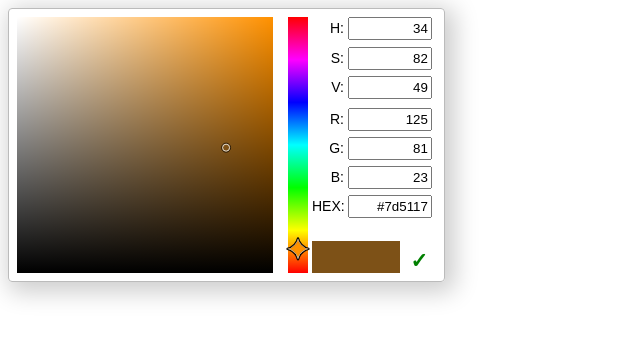
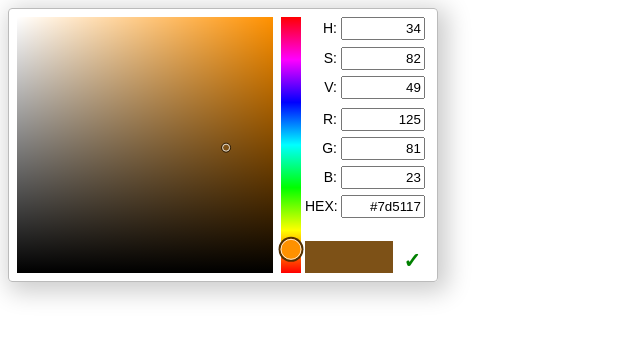
Before and after one commit to saaratrix/color-scheme-helper, a Svelte app: page / in a window 1280 px wide. Shown: the top 338 px of the page, without its empty margins (0-640 px from the left). Built offline with nearby package versions, Linux system fonts and the light colour scheme.

Commit message:
Changed slider thingy again to a circle thingy!

```diff
--- a/src/color-selector/ColorPicker.svelte
+++ b/src/color-selector/ColorPicker.svelte
@@ -15,8 +15,6 @@
   let rgbContext: CanvasRenderingContext2D | undefined;
   // Indicator to transform up & down based on color!
   let rgbPointyIndicator: HTMLElement | undefined;
-  // SVG Path to get the fill
-  let rgbPointyPath: SVGPathElement | undefined;
 
   let svPointerDown: boolean = false;
   let rgbPointerDown: boolean = false;
@@ -30,15 +28,15 @@
     rgbContext = rgbCanvas.getContext('2d');
 
     drawRGBStrip(rgbCanvas);
-    drawHSVBlock(hsvToRGBAToCSS($hue, 1, 1), svCanvas);
+    drawHSVBlock(hsvToRGBAToCSS($hue, 1, 1, 1), svCanvas);
 
     subscriptions.push(
       hue.subscribe(h => {
-        const rgba = hsvToRGBAToCSS(h, 1, 1);
+        const rgba = hsvToRGBAToCSS(h, 1, 1, 1);
         drawHSVBlock(rgba, svCanvas);
         const rgbIndicatorTop = (((360 - h) / 360) * rgbCanvas.height);
-        rgbPointyIndicator.style.transform = `translateY(${rgbIndicatorTop}px)`;
-        rgbPointyPath.style.fill = rgba;
+        rgbPointyIndicator.style.transform = `translate(-0.5px, ${rgbIndicatorTop}px)`;
+        rgbPointyIndicator.style.backgroundColor = rgba;
       }),
       saturation.subscribe(s => {
         svIndicator.style.transform = getSVIndicatorTransform(s, $value);
@@ -144,7 +142,7 @@ $circle-radius: 10px;
 $outer-color: rgba(0, 0, 0, 0.67);
 $inner-color: rgba(255, 255, 255, 0.8);
 
-$rgb-padding-left: 15px;
+$rgb-margin-left: 8px;
 $rgb-indicator-outer-bg: #0d0d0d;
 $rgb-indicator-inner-bg: seashell;
 
@@ -159,13 +157,21 @@ $rgb-indicator-inner-bg: seashell;
 }
 
 .color-picker-rgb-container {
-  padding-left: $rgb-padding-left;
+  margin-left: $rgb-margin-left;
 }
 
 .color-picker-circle-indicator,
 .color-picker-inner-circle,
-.color-picker-rgb-slider {
+.color-picker-rgb-slider,
+.color-picker-rgb-slider-inner {
   position: absolute;
+  // We only listen to the
+  pointer-events: none;
+}
+
+.color-picker-saturation-lightness,
+.color-picker-rgb {
+  cursor: pointer;
 }
 
 .color-picker-circle-indicator {
@@ -183,15 +189,23 @@ $rgb-indicator-inner-bg: seashell;
 }
 
 .color-picker-rgb-slider {
-  width: 28px;
-  height: 28px;
+  width: 25px;
+  height: 25px;
+
   // Set the top negative to half height so the transform that will be applied can just be the position!
-  top: -14px;
-  left: 11px;
+  top: -12.5px;
+  left: -2.5px;
 
   pointer-events: none;
-  stroke: rgba(255, 255, 255, 0.8);
-  stroke-width: 0.6;
+  border: 2px solid $outer-color;
+  border-radius: 12.5px;
+}
+
+.color-picker-rgb-slider-inner {
+  width: 100%;
+  height: 100%;
+  border: 1px solid $inner-color;
+  border-radius: 12.5px;
 }
 
 </style>
@@ -201,35 +215,7 @@ $rgb-indicator-inner-bg: seashell;
       <canvas bind:this={svCanvas} on:pointerdown={onSVPointerDown} width="256" height="256" class="color-picker-saturation-lightness"></canvas>
     </div>
     <div class="color-picker-rgb-container">
-      <div bind:this={rgbPointyIndicator} class="color-picker-rgb-slider">
-        <!-- svg source: https://stackoverflow.com/a/45455766 -->
-        <svg viewBox="0 0 10 10">
-          <defs>
-            <!-- source: https://stackoverflow.com/a/42449363 -->
-            <filter id='inset' x='-50%' y='-50%' width='200%' height='200%'>
-              <!--outside-stroke-->
-              <feFlood flood-color="black" result="outside-color"/>
-              <!-- we hide the "outer" border because it's anti-aliased. -->
-              <!-- then we render the inside stroke with the stroke attribute. -->
-              <feMorphology in="SourceAlpha" operator="dilate" radius="0"/>
-              <feComposite in="outside-color" operator="in" result="outside-stroke"/>
-              <!--inside-stroke-->
-              <feFlood flood-color="rgba(0, 0, 0, 0.67)" result="inside-color"/>
-              <feComposite in2="SourceAlpha" operator="in" result="inside-stroke"/>
-              <!--fill-area-->
-              <feMorphology in="SourceAlpha" operator="erode" radius="0.25"/>
-              <feComposite in="SourceGraphic" operator="in" result="fill-area"/>
-              <!--merge graphics-->
-              <feMerge>
-                <feMergeNode in="outside-stroke"/>
-                <feMergeNode in="inside-stroke"/>
-                <feMergeNode in="fill-area"/>
-              </feMerge>
-            </filter>
-          </defs>
-          <path bind:this={rgbPointyPath} fill="red" d="M5 1 Q5.8 4.2 9 5 Q5.8 5.8 5 9 Q4.2 5.8 1 5 Q4.2 4.2 5 1z" filter="url(#inset)"></path>
-        </svg>
-      </div>
+      <div bind:this={rgbPointyIndicator} class="color-picker-rgb-slider"><div class="color-picker-rgb-slider-inner"></div></div>
       <canvas bind:this={rgbCanvas} on:pointerdown={onRGBPointerDown} class="color-picker-rgb" width="20" height="256"></canvas>
     </div>
 </div>
--- a/src/helpers/color-space-helpers.ts
+++ b/src/helpers/color-space-helpers.ts
@@ -11,9 +11,9 @@ export function rgbaToCSS(r: number, g: number, b: number, a: number): string {
   return `rgb(${r}, ${g}, ${b}, ${a})`;
 }
 
-export function hsvToRGBAToCSS(hue: number, saturation: number, value: number): string {
+export function hsvToRGBAToCSS(hue: number, saturation: number, value: number, alpha: number): string {
   const rgb = hsvToRGB(hue, saturation, value);
-  return rgbaToCSS(rgb.red, rgb.green, rgb.blue, 1);
+  return rgbaToCSS(rgb.red, rgb.green, rgb.blue, alpha);
 }
 
 /**
```
